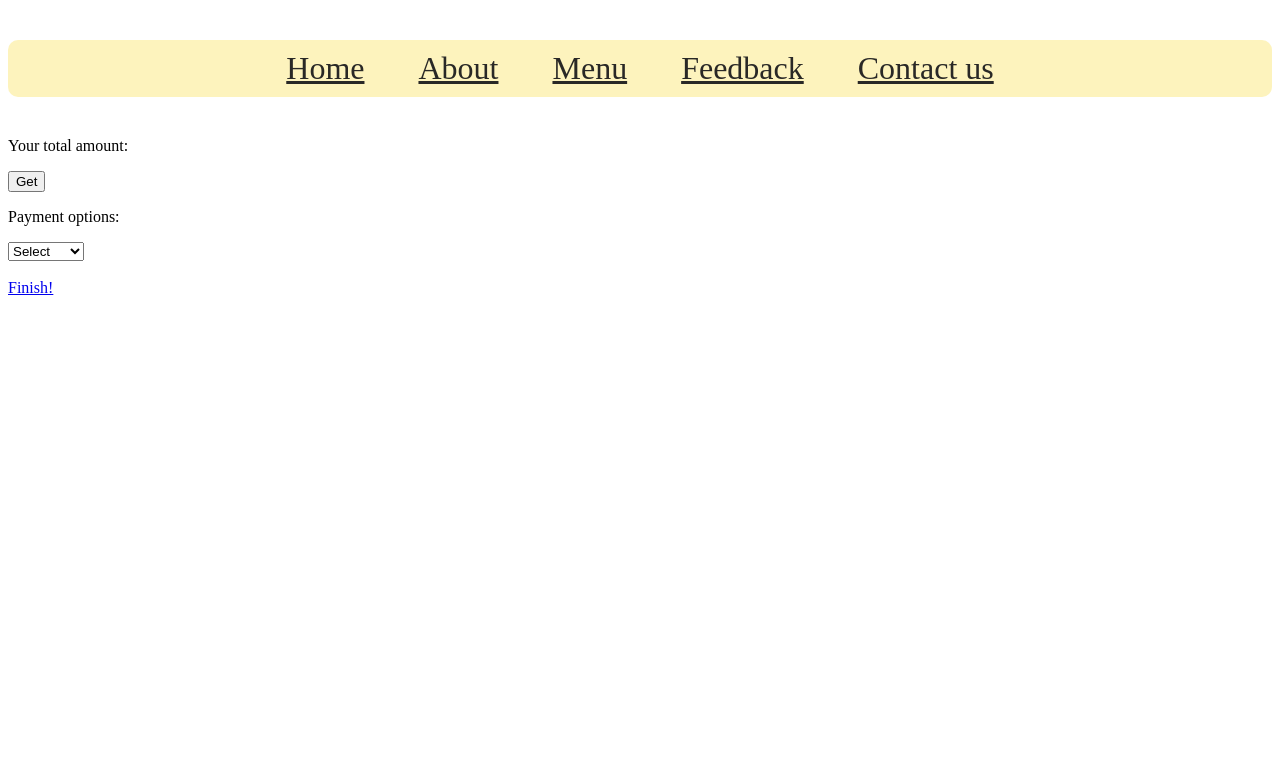
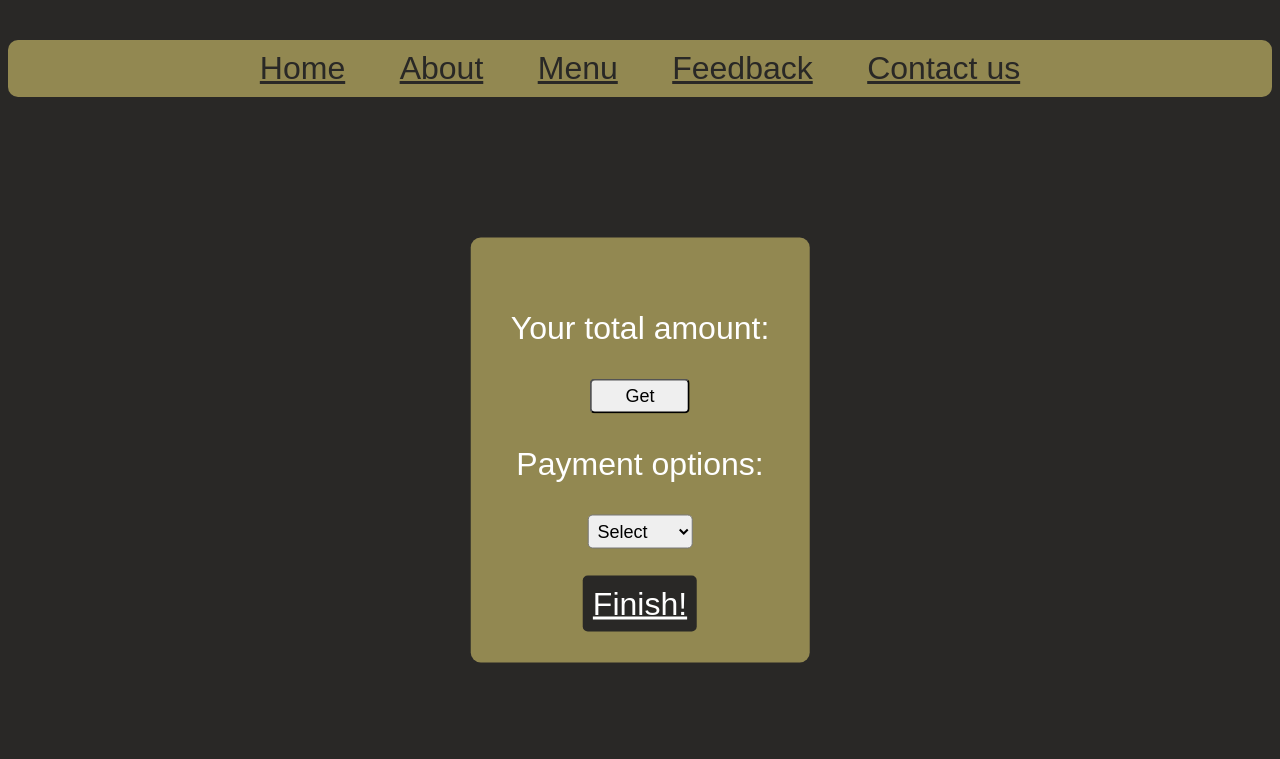
Before and after one commit to krishnaKalyan553/cbit_hack_temp, a Django app: template templates/payment.html in a window 1280 px wide. Shown: the top 759 px of the page. Run offline with Django 4.2, Linux system fonts and the light colour scheme; the template is opened without the code that fills it, so the values that code supplies are empty.

Commit message:
Styles for payment.html

```diff
--- a/templates/payment.html
+++ b/templates/payment.html
@@ -1,21 +1,14 @@
 <html>
-    <style>
-        #nav-bar {
-    text-align: center;
-    margin-top: 40px;
-    border-radius: 10px;
-    margin-bottom: 40px;
-    padding: 10px;
-    background-color: rgba(252, 231, 125, 0.5);
-}
-.nav-element {
-    margin-left: 25px;
-    margin-right: 25px;
-    font-size: xx-large;
-    color: #292826;
-}
-    </style>
-    <body>
+
+<head>
+    <meta charset="UTF-8">
+    <meta http-equiv="X-UA-Compatible" content="IE=edge">
+    <meta name="viewport" content="width=device-width, initial-scale=1.0">
+    <title>Payment</title>
+    <link rel="stylesheet" href="styles.css">
+</head>
+
+<body id="payment-body">
     <div id="nav-bar-div">
         <nav id="nav-bar">
             <a class="nav-element" id="nav-home" href="">Home</a>
@@ -25,12 +18,13 @@
             <a class="nav-element" id="nav-contact" href="">Contact us</a>
         </nav>
     </div>
-
+    <div id="container-div">
+        <div id="payment-div">
             <p>Your total amount:</p>
-        <input type="button" value="Get" onclick="get()"/>
+            <input type="button" value="Get" onclick="get()" />
             <p id="p2"></p>
             <p>Payment options:</p>
-        <select required>
+            <select id="dropdown" required>
                 <option value="1">Select</option>
                 <option value="2">Gpay</option>
                 <option value="3">Phonepe</option>
@@ -38,20 +32,23 @@
             </select>
             <br>
             <br>
-        <a href="Thankyou.html">Finish!</a>
+            <a id="finish" href="Thankyou.html">Finish!</a>
+        </div>
+    </div>
 </body>
 <script>
-        var amount=localStorage.getItem("cost");
-        document.getElementById("p2").innerHTML=amount;
-        function get () {
+    var amount = localStorage.getItem("cost");
+    document.getElementById("p2").innerHTML = amount;
+    function get() {
         // (A) GET THE PARAMETERS
         var params = new URLSearchParams(window.location.search),
             first = params.get("first");
 
 
         // (B) IT WORKS!
-      document.getElementById("p2").innerHTML=first;
+        document.getElementById("p2").innerHTML = first;
 
     }
 </script>
+
 </html>
--- a/templates/styles.css
+++ b/templates/styles.css
@@ -1,7 +1,12 @@
 #page-body {
     background-image: url("./coffee-cup.png");
     background-size: cover;
-    font-family:sans-serif;
+    font-family: sans-serif;
+}
+
+#payment-body {
+    font-family: sans-serif;
+    background-color: #292826;
 }
 
 #nav-bar {
@@ -104,3 +109,41 @@ input[type=submit] {
     padding-bottom: 10px;
     font-size: large;
 }
+
+#container-div {
+    margin-top: 50px;
+    position: absolute;
+    top: 50%;
+    left: 50%;
+    transform: translate(-50%, -50%);
+    background-color: rgba(252, 231, 125, 0.5);
+    border-radius: 10px;
+    padding: 10px;
+}
+
+#payment-div {
+    text-align: center;
+    color: white;
+    font-size: xx-large;
+    padding: 30px;
+}
+
+input[value=Get] {
+    border-radius: 5px;
+    padding: 5px;
+    font-size: large;
+    min-width: 100px;
+}
+
+#dropdown {
+    padding: 5px;
+    border-radius: 5px;
+    font-size: large;
+}
+
+#finish {
+    padding: 10px;
+    border-radius: 5px;
+    color: white;
+    background-color: #292826;
+}
```
Lines whose indentation alone changed are shown as unchanged.
